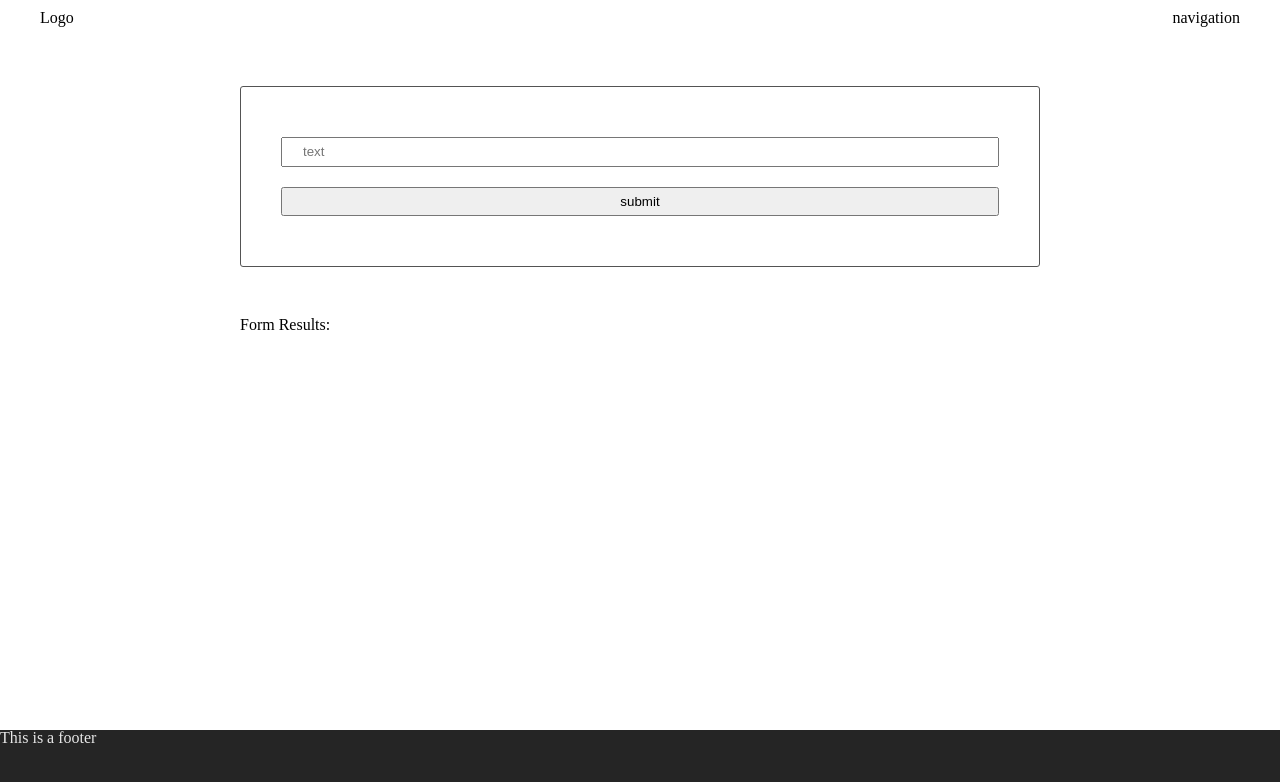
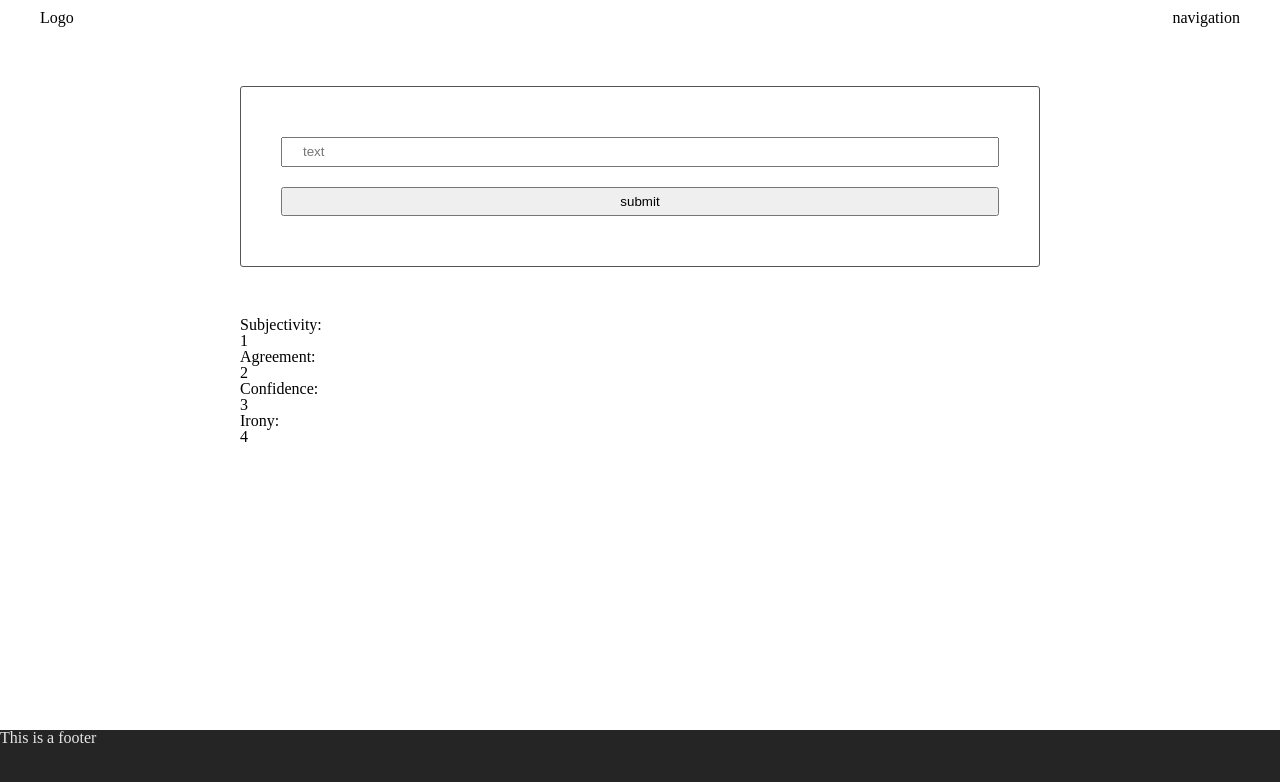
Before and after one commit to dbrower86/nlp, a website built with webpack: page src/client/views/index.html in a window 1280 px wide. Built offline with nearby package versions, Linux system fonts and the light colour scheme.

Commit message:
add more fields

```diff
--- a/src/client/js/formHandler.js
+++ b/src/client/js/formHandler.js
@@ -4,7 +4,7 @@ function handleSubmit(event) {
     // check what text was put into the form field
     let formText = document.getElementById('name').value
 
-    document.getElementById('results').innerHTML = 'Please wait'
+    //document.getElementById('subjectivity').innerHTML = 'Please wait'
 
     fetch('http://localhost:8080/apiKey')
     .then(function(res) {
@@ -15,7 +15,11 @@ function handleSubmit(event) {
         return mood;
     })
     .then( function(mood) {
-        document.getElementById('results').innerHTML = mood.subjectivity
+      console.log(mood)
+        document.getElementById('subjectivity').innerHTML = mood.subjectivity
+        document.getElementById('agreement').innerHTML = mood.agreement
+        document.getElementById('confidence').innerHTML = mood.confidence
+        document.getElementById('irony').innerHTML = mood.irony
     })
 }
 
--- a/src/client/views/index.html
+++ b/src/client/views/index.html
@@ -30,8 +30,14 @@
             </section>
 
             <section>
-                <strong>Form Results:</strong>
-                <div id="results"></div>
+                <p>Subjectivity:</p>
+                <p id="subjectivity">1</p>
+                <p>Agreement:</p>
+                <p id="agreement">2</p>
+                <p>Confidence:</p>
+                <p id="confidence">3</p>
+                <p>Irony:</p>
+                <p id="irony">4</p>
             </section>
         </main>
 
```
